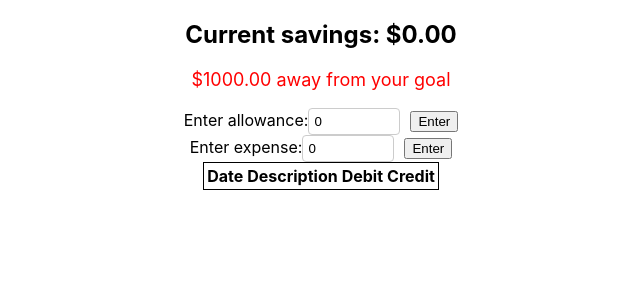
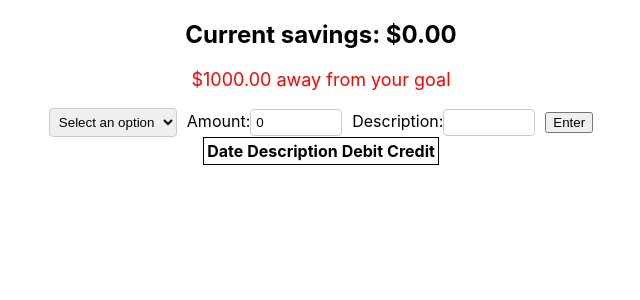
Before and after one commit to andrewmalley725/react-piggy-bank, a React (Create React App) app: page / in a window 1280 px wide. Shown: the top 300 px of the page, without its empty margins (319-959 px from the left). Built offline with nearby package versions, Linux system fonts and the light colour scheme; the HTML template or start-up script is replaced by a standard one.

Commit message:
implemented select-option

```diff
--- a/src/App.js
+++ b/src/App.js
@@ -7,26 +7,37 @@ const App = () => {
   const [allowance, setAllowance] = useState(0);
   const [expense, setExpense] = useState(0);
   const [transactions, setTransactions] = useState([]);
+  const [description, setDescription] = useState('');
+  const [option, setOption] = useState('');
 
-  const newAllowance = () => {
+  const newEntry = (e) => {
+    if (option === 'allowance') {
       setTotal(parseFloat(total) + parseFloat(allowance));
       if (allowance !== 0) {
-      setTransactions([...transactions, { description: "Allowance", amount: parseFloat(allowance) }]);
+        setTransactions([...transactions, { description: description, amount: parseFloat(allowance) }]);
       }
       setAllowance(0);
-  };
+      setDescription('');
+    }
 
-  const newExpense = () => {
+    else if (option === 'expense') {
       setTotal(parseFloat(total) - parseFloat(expense));
       if (expense !== 0) {
-      setTransactions([...transactions, { description: "Expense", amount: parseFloat(expense * -1) }]);
+        setTransactions([...transactions, { description: description, amount: parseFloat(expense * -1) }]);
       }
       setExpense(0);
+      setDescription('');
+    }
+
+    else {
+      alert('Choose an option!')
+    }
+
   };
 
   const tableStyles = {
     border: "1px black solid",
-    margin: "0 auto", // Center the table
+    margin: "0 auto",
   };
 
   const savingsStyle = {
@@ -39,13 +50,9 @@ const App = () => {
     color: total < GOAL ? "red" : "green",
   };
 
-  const handleKeyPress = (e, focus) => {
+  const handleKeyPress = (e) => {
     if (e.key === "Enter") {
-      if (focus === "allowance") {
-        newAllowance();
-      } else if (focus === "expense") {
-        newExpense();
-      }
+      newEntry();
     }
   };
 
@@ -66,36 +73,34 @@ const App = () => {
           : "You met your goal!"}
       </p>
       <div>
+        <select style={{marginRight: "10px",padding: "5px",borderRadius: "4px",border: "1px solid #ccc",}} onChange={(e) => setOption(e.target.value)}>
+          <option selected disabled>Select an option</option>
+          <option value='allowance'>Allowance</option>
+          <option value='expense'>Expense</option>
+        </select>
         <label>
-          Enter allowance:
+          Amount:
           <input
             style={inputStyle}
-            value={allowance}
+            value={option === 'allowance' ? allowance : expense}
             type="number"
             min="0"
             max="100"
-            onChange={(e) => setAllowance(e.target.value)}
+            onChange={(e) => {option === 'allowance' ? setAllowance(e.target.value) : setExpense(e.target.value)}}
+            onKeyDown={(e) => handleKeyPress(e, "expense")}
+          />
+        </label>
+        <label>
+          Description:
+          <input
+            style={inputStyle}
+            value={description}
+            type="text"
+            onChange={(e) => setDescription(e.target.value)}
             onKeyDown={(e) => handleKeyPress(e, "allowance")}
           />
         </label>
-        <button type="button" onClick={newAllowance}>
-          Enter
-        </button>
-      </div>
-      <div>
-        <label>
-          Enter expense:
-          <input
-            style={inputStyle}
-            value={expense}
-            type="number"
-            min="0"
-            max="100"
-            onChange={(e) => setExpense(e.target.value)}
-            onKeyDown={(e) => handleKeyPress(e, "expense")}
-          />
-        </label>
-        <button type="button" onClick={newExpense}>
+        <button type="button" onClick={newEntry}>
           Enter
         </button>
         <table style={tableStyles}>
```
Lines whose indentation alone changed are shown as unchanged.
